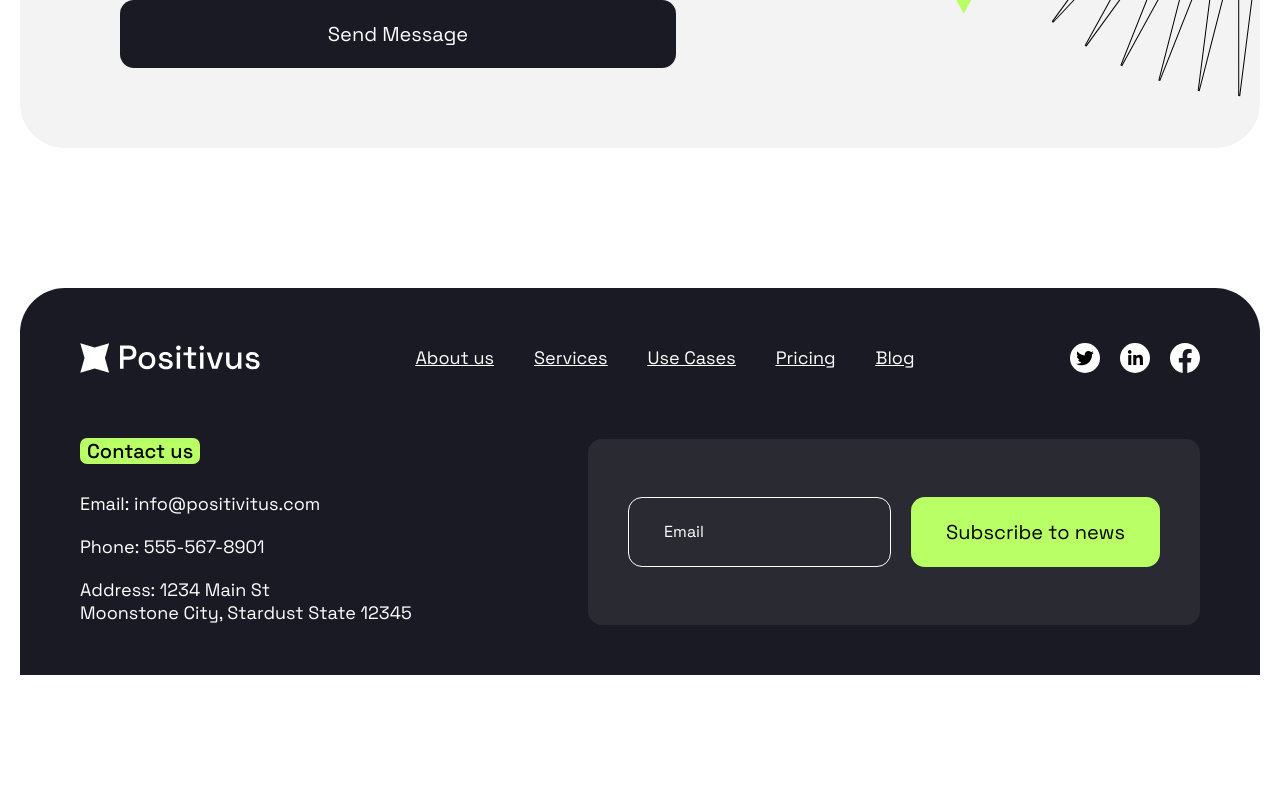
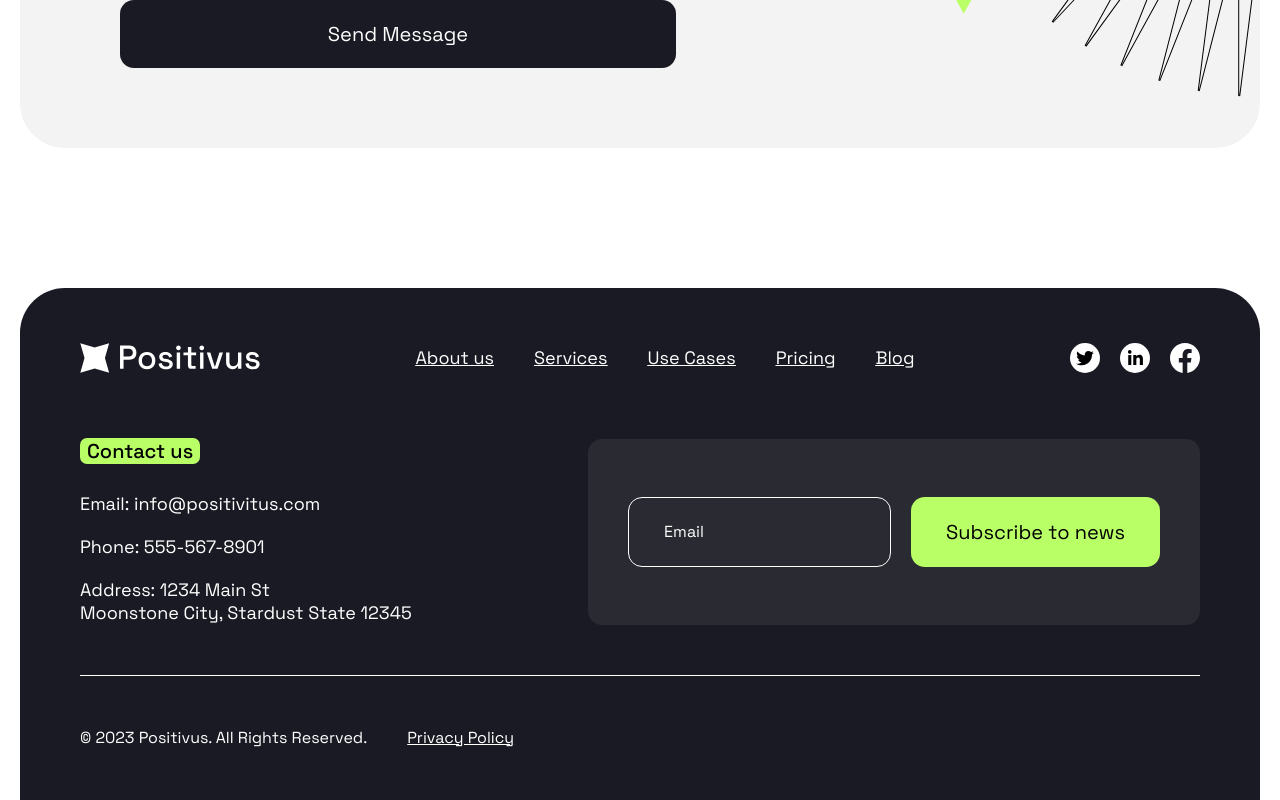
Before and after one commit to btldn/positivius-landing, a Next.js app: page / in a window 1280 px wide. Shown: the part 7575-8375 px from the top of the page. Before the commit the page ends 8250 px from the top, so only its background shows below. Built offline with nearby package versions, Linux system fonts and the light colour scheme.

Commit message:
wip: newsletter form in footer

```diff
--- a/app/components/sections/Footer.tsx
+++ b/app/components/sections/Footer.tsx
@@ -1,13 +1,32 @@
+"use client"
+
 import Card from "@/app/components/ui/Card";
 import Logo from "@/app/components/ui/Logo";
 import Navigation from "@/app/components/blocks/Navigation";
 import Title from "@/app/components/ui/Title";
 import Button from "@/app/components/ui/Button";
+import { useForm, SubmitHandler } from 'react-hook-form';
+import {z} from "zod"
+import {zodResolver} from "@hookform/resolvers/zod";
+
+const schema = z.object ({
+  email: z.string().email()
+})
+
+type FormField = z.infer<typeof schema>
 
 
 export default function Footer() {
+
+  const { register, handleSubmit, formState: {errors} } = useForm<FormField>({resolver: zodResolver(schema)})
+  const onSubmit: SubmitHandler<FormFields> = async (data) => {
+    await new Promise(resolve => setTimeout(resolve, 1000))
+    console.log(data)
+  }
+
+
   return (
-    <div className='section-wrapper mt-[140px]'>
+    <footer className='section-wrapper mt-[140px]'>
       <Card variant='black' className='pt-[55px] px-[60px] pb-[50px] border-none outline-none rounded-b-none'>
         <div className='flex justify-between items-center gap-[40px] mb-[66px]'>
           <Logo variant='white' width={180}/>
@@ -54,13 +73,19 @@ export default function Footer() {
             </div>
           </div>
           <div className='py-[58px] px-[40px] bg-[#292A32] rounded-[14px]'>
-            <form action="" className='flex gap-[20px]'>
-              <input type="text" className='px-[35px] py-[22px] border-white border-1 rounded-[14px] placeholder:text-white' placeholder='Email'/>
+            <form action="" className='flex gap-[20px]' onSubmit={handleSubmit(onSubmit)}>
+              <input {...register('email')} type="text" className='px-[35px] py-[22px] border-white border-1 rounded-[14px] placeholder:text-white' placeholder='Email'/>
               <Button variant="tertiary" className='text-black'>Subscribe to news</Button>
             </form>
+            {errors.email && (<div className="text-red-500 mt-[20px]">{errors.email.message}</div>)}
           </div>
         </div>
+        <hr className='mb-[50px] mt-[50px]'/>
+        <div className='flex gap-[40px]'>
+          <p>© 2023 Positivus. All Rights Reserved.</p>
+          <p><a className='underline' href="#">Privacy Policy</a></p>
+        </div>
       </Card>
-    </div>
+    </footer>
   )
 }
```
